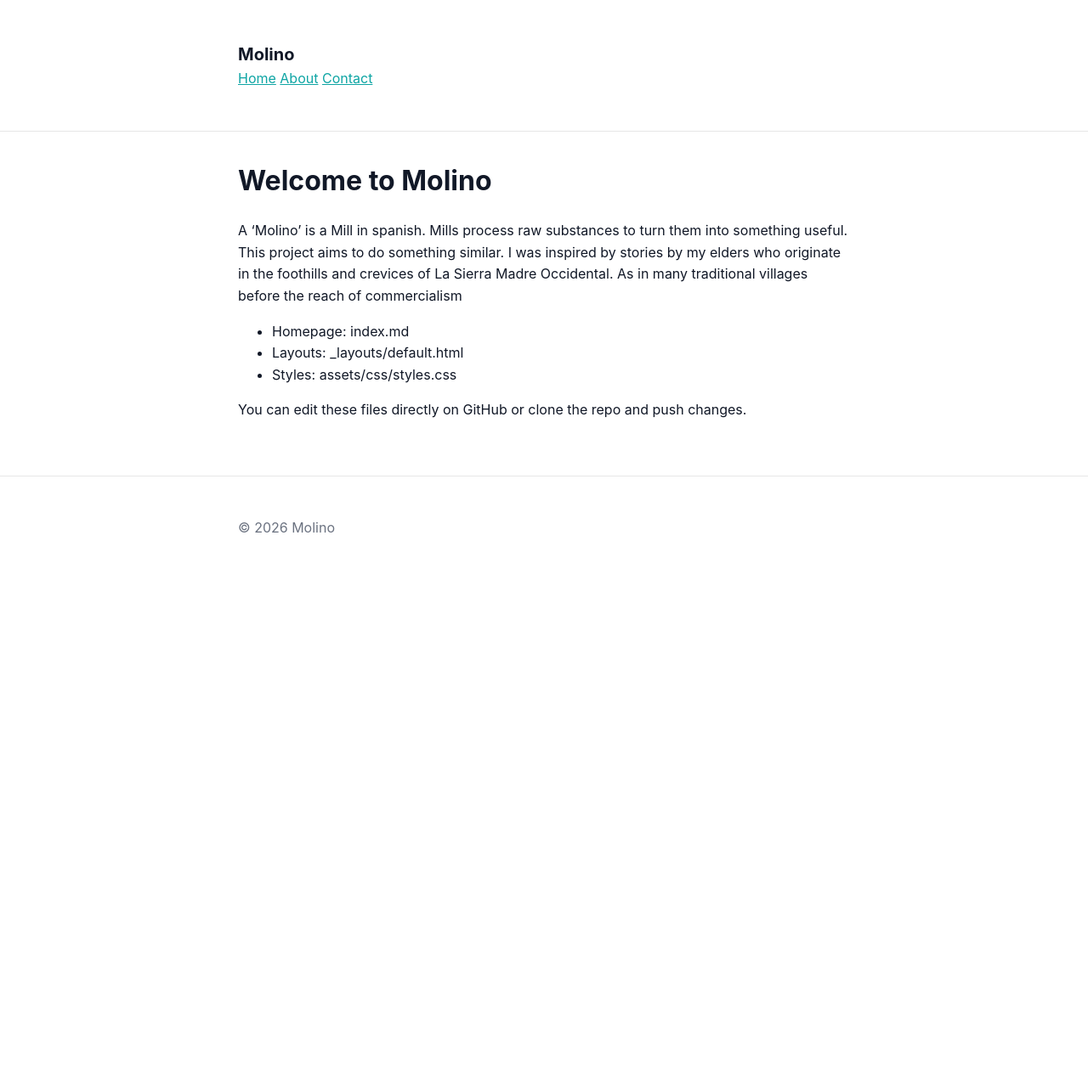
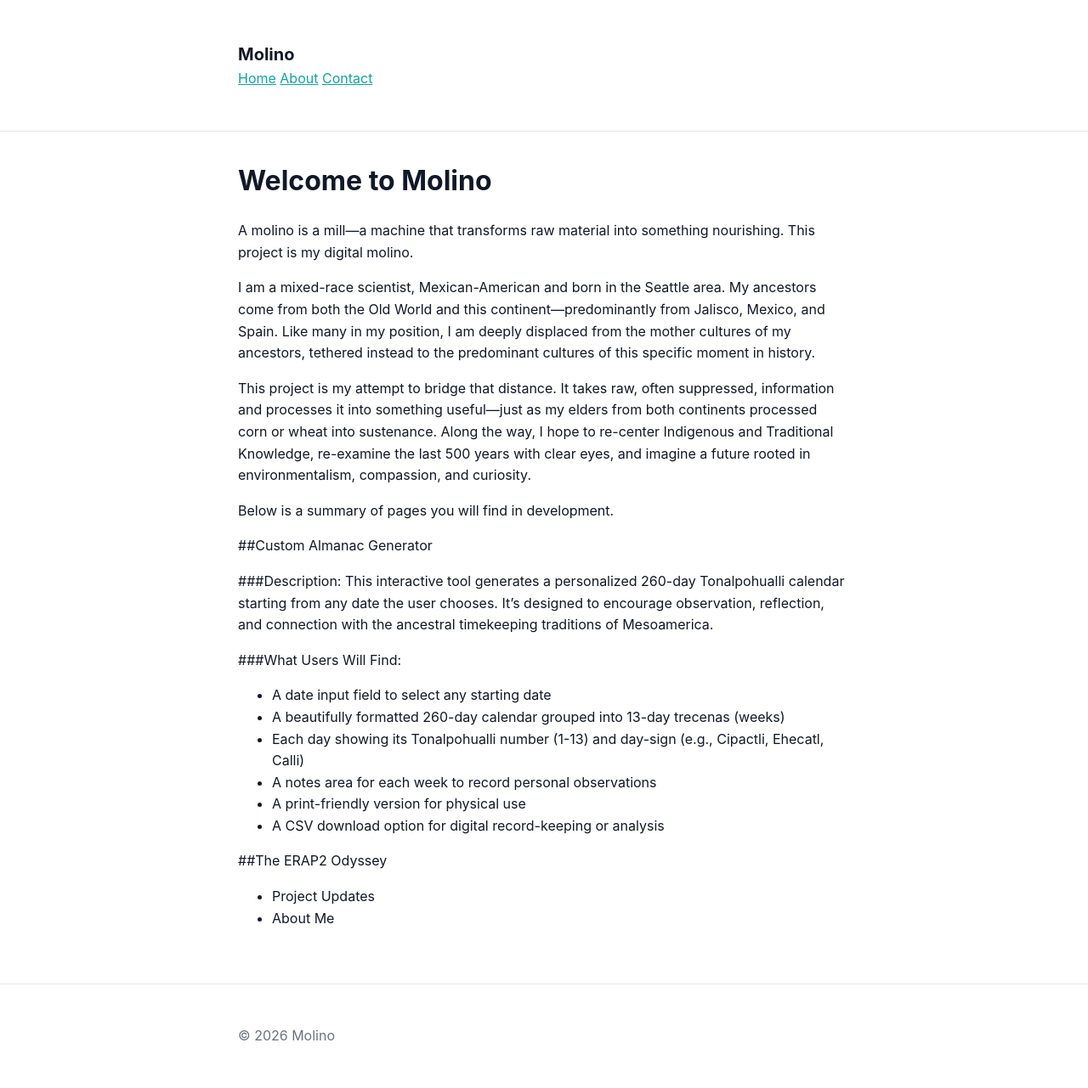
Before and after one commit to krisaguayo-cipac/Molino, a Jekyll site: the page built from index.md, in a window 1280 px wide. Shown: the whole page at 85% size. Built offline with Jekyll 4.4.1, drawn with Linux system fonts in a browser that asks for light colours; before the commit the page ends 900 px from its top, so only the background shows below that.

Commit message:
Enhance index.md with project description and features
Expanded the introduction and added project details.

```diff
--- a/index.md
+++ b/index.md
@@ -4,11 +4,27 @@ title: Welcome
 ---
 
 # Welcome to Molino
+A molino is a mill—a machine that transforms raw material into something nourishing. This project is my digital molino.
 
-A 'Molino' is a Mill in spanish. Mills process raw substances to turn them into something useful. This project aims to do something similar. I was inspired by stories by my elders who originate in the foothills and crevices of La Sierra Madre Occidental. As in many traditional villages before the reach of commercialism
+I am a mixed-race scientist, Mexican-American and born in the Seattle area. My ancestors come from both the Old World and this continent—predominantly from Jalisco, Mexico, and Spain. Like many in my position, I am deeply displaced from the mother cultures of my ancestors, tethered instead to the predominant cultures of this specific moment in history.
 
-- Homepage: index.md
-- Layouts: _layouts/default.html
-- Styles: assets/css/styles.css
+This project is my attempt to bridge that distance. It takes raw, often suppressed, information and processes it into something useful—just as my elders from both continents processed corn or wheat into sustenance. Along the way, I hope to re-center Indigenous and Traditional Knowledge, re-examine the last 500 years with clear eyes, and imagine a future rooted in environmentalism, compassion, and curiosity.
 
-You can edit these files directly on GitHub or clone the repo and push changes.
+Below is a summary of pages you will find in development.
+
+##Custom Almanac Generator
+
+###Description:
+This interactive tool generates a personalized 260-day Tonalpohualli calendar starting from any date the user chooses. It's designed to encourage observation, reflection, and connection with the ancestral timekeeping traditions of Mesoamerica.
+
+###What Users Will Find:
+- A date input field to select any starting date
+- A beautifully formatted 260-day calendar grouped into 13-day trecenas (weeks)
+- Each day showing its Tonalpohualli number (1-13) and day-sign (e.g., Cipactli, Ehecatl, Calli)
+- A notes area for each week to record personal observations
+- A print-friendly version for physical use
+- A CSV download option for digital record-keeping or analysis
+
+##The ERAP2 Odyssey
+- Project Updates
+- About Me
```
